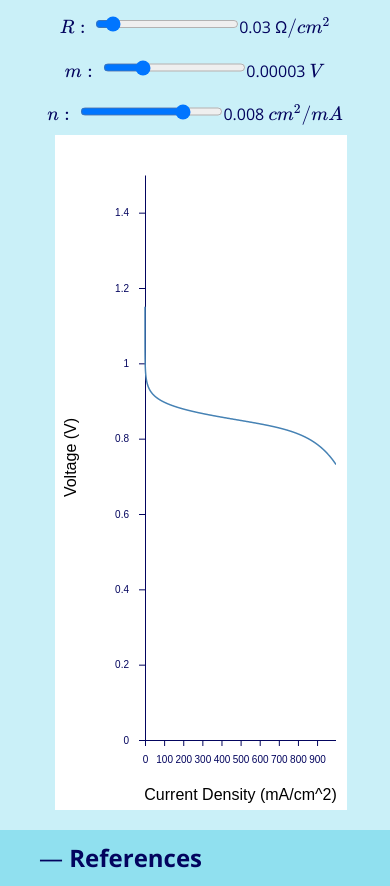
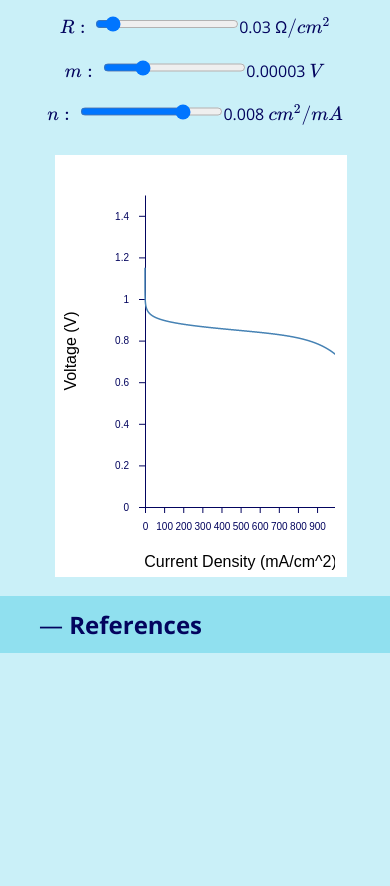
Before and after one commit to katemae/fuel-cells, a Svelte app: page / in a window 390 px wide. Shown: the part 9200-10086 px from the top of the page. After the commit the page ends 9853 px from the top, so only its background shows below. Built offline with nearby package versions, Linux system fonts and the light colour scheme.

Commit message:
updating responsiveness

```diff
--- a/src/App.svelte
+++ b/src/App.svelte
@@ -137,7 +137,7 @@
     }
 
     .graph-container {
-        flex: 10;
+        flex: 8;
         display: flex;
         justify-content: center;
         align-items: center;
@@ -145,7 +145,7 @@
     }
 
     .controls-container {
-        flex: 1;
+        flex: 4;
         display: flex;
         flex-direction: column;
         align-items: flex-start;
@@ -195,6 +195,7 @@
 
         .graph-container {
             width: 100%;
+            height: 30vh;
         }
 
         .control {
--- a/src/components/Chart.svelte
+++ b/src/components/Chart.svelte
@@ -125,4 +125,16 @@
             margin: auto;
         }
     }
+
+    @media (max-width: 950px) {
+        .chart-container {
+            height: 50vh;
+            margin-top: 20px;
+        }
+
+        svg {
+            width: 100%;
+            height: 50vh;
+        }
+    }
 </style>
```
Also changed, not shown: public/build/bundle.css, public/build/bundle.js, 1 other file (tests, documents, lock files or other folders).
